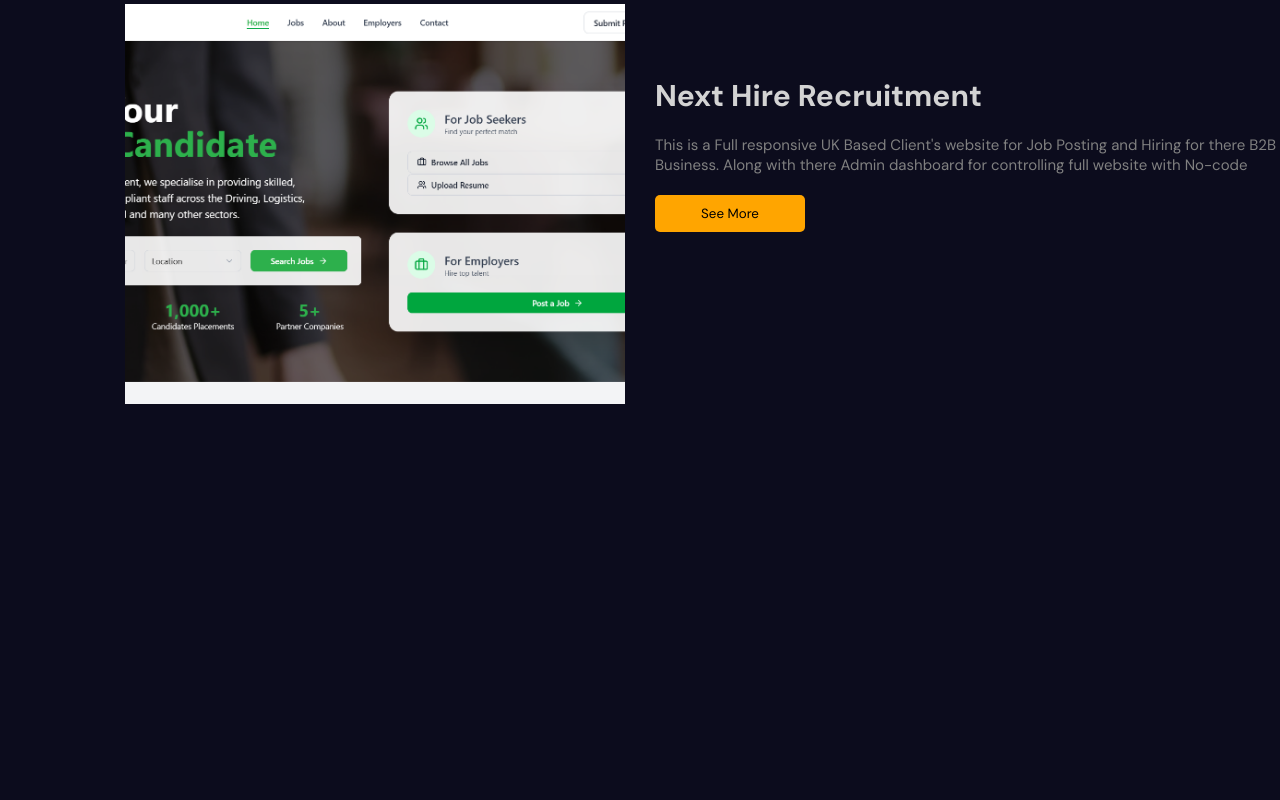
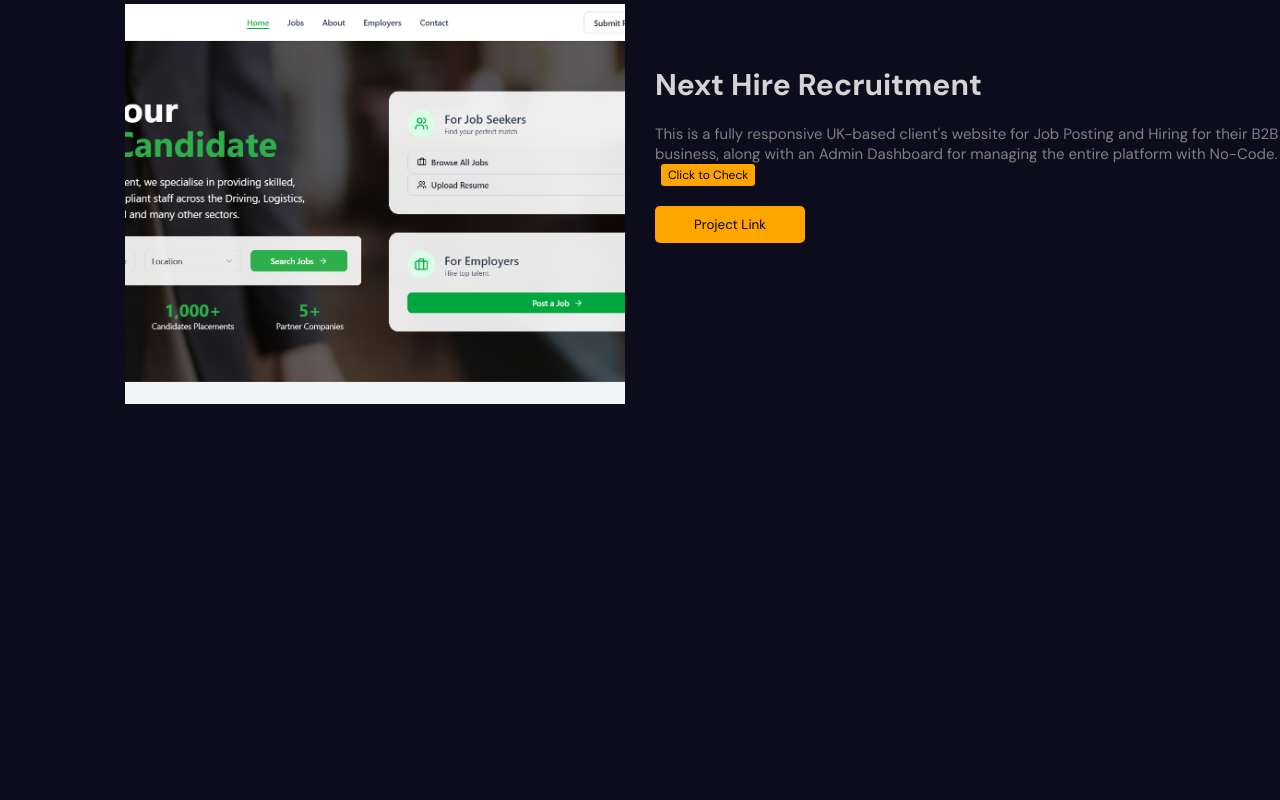
Before and after one commit to Arslaan027/CodeBrand, a React (Vite) app: page / in a window 1280 px wide. Shown: the part 3260-4060 px from the top of the page. Built offline with nearby package versions, Linux system fonts and the light colour scheme.

Commit message:
New Website Update

```diff
--- a/src/components/Portfolio/Portfolio.jsx
+++ b/src/components/Portfolio/Portfolio.jsx
@@ -4,11 +4,33 @@ import { useRef } from "react";
 
 // Portfolio items array
 const items = [
-    {
+  {
     id: 1,
     title: "Next Hire Recruitment",
     img: "/nexthire.png",
-    desc: "This is a Full responsive UK Based Client's website for Job Posting and Hiring for there B2B Business. Along with there Admin dashboard for controlling full website with No-code",
+    desc: (
+      <>
+        This is a fully responsive UK-based client's website for Job Posting and Hiring for their B2B business,
+        along with an Admin Dashboard for managing the entire platform with No-Code.
+        <a
+          href="https://admin.nexthirerecruitment.co.uk/"
+          target="_blank"
+          rel="noopener noreferrer"
+          style={{
+            color: "#000",
+            background: "#FFA500",
+            padding: "3px 7px",
+            borderRadius: "3px",
+            fontWeight: 400,
+            fontSize: "12px",
+            marginLeft: "6px",
+            display: "inline-block",
+          }}
+        >
+          Click to Check
+        </a>
+      </>
+    ),
     link: "https://nexthirerecruitment.co.uk/",
   },
   {
@@ -119,7 +141,7 @@ const Single = ({ item }) => {
             <h2>{item.title}</h2>
             <p>{item.desc}</p>
             <a href={item.link} target="_blank" rel="noopener noreferrer">
-              <button>See More</button>
+              <button>Project Link</button>
             </a>
           </motion.div>
         </div>
```
